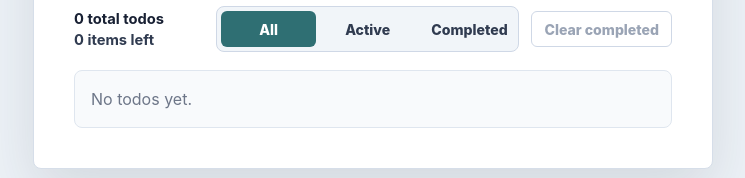
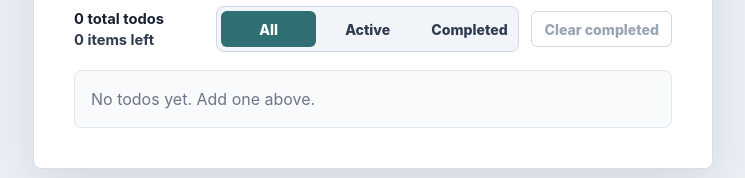
Before and after one commit to paulpai0412/northstar-todo-web, a React (Vite) app: page / in a window 1280 px wide. Shown: the part 478-656 px from the top of the page, without its empty margins (267-1012 px from the left). Built offline with nearby package versions, Linux system fonts and the light colour scheme.

Commit message:
Show filter-specific empty state message

```diff
--- a/src/main.tsx
+++ b/src/main.tsx
@@ -6,6 +6,7 @@ import {
   countActiveTodos,
   countTotalTodos,
   filterTodos,
+  getEmptyStateMessage,
   isTodoOverdue,
   normalizeTodos,
   toggleTodo,
@@ -140,7 +141,7 @@ function App() {
 
         <ul className="todo-list" aria-label="Todo list">
           {visibleTodos.length === 0 ? (
-            <li className="empty-state">No todos yet.</li>
+            <li className="empty-state">{getEmptyStateMessage(filter)}</li>
           ) : (
             visibleTodos.map((todo) => {
               const overdue = isTodoOverdue(todo);
--- a/src/todos.ts
+++ b/src/todos.ts
@@ -70,6 +70,18 @@ export function filterTodos(todos: Todo[], filter: TodoFilter): Todo[] {
   }
 
   return todos;
+}
+
+export function getEmptyStateMessage(filter: TodoFilter): string {
+  if (filter === "active") {
+    return "No active todos.";
+  }
+
+  if (filter === "completed") {
+    return "No completed todos yet.";
+  }
+
+  return "No todos yet. Add one above.";
 }
 
 export function countActiveTodos(todos: Todo[]): number {
```
Also changed, not shown: 1 other file (tests, documents, lock files or other folders).
